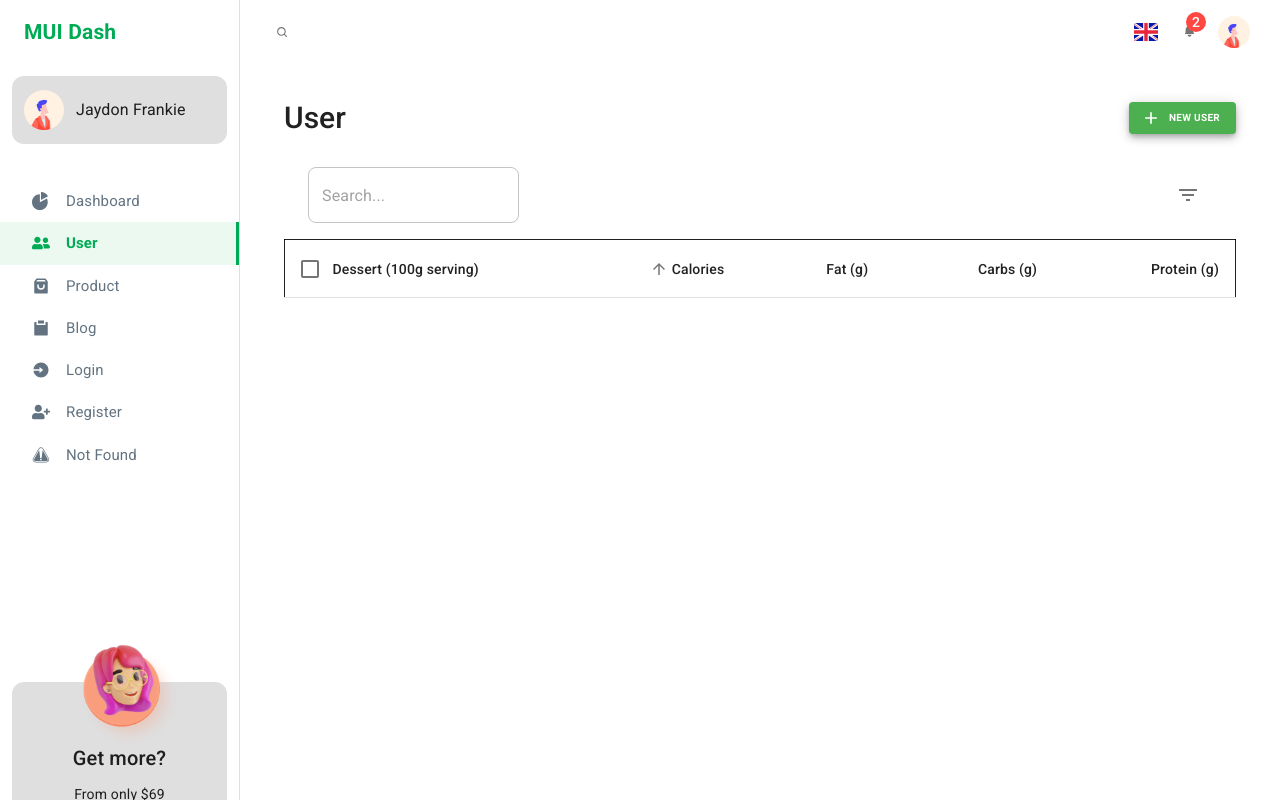
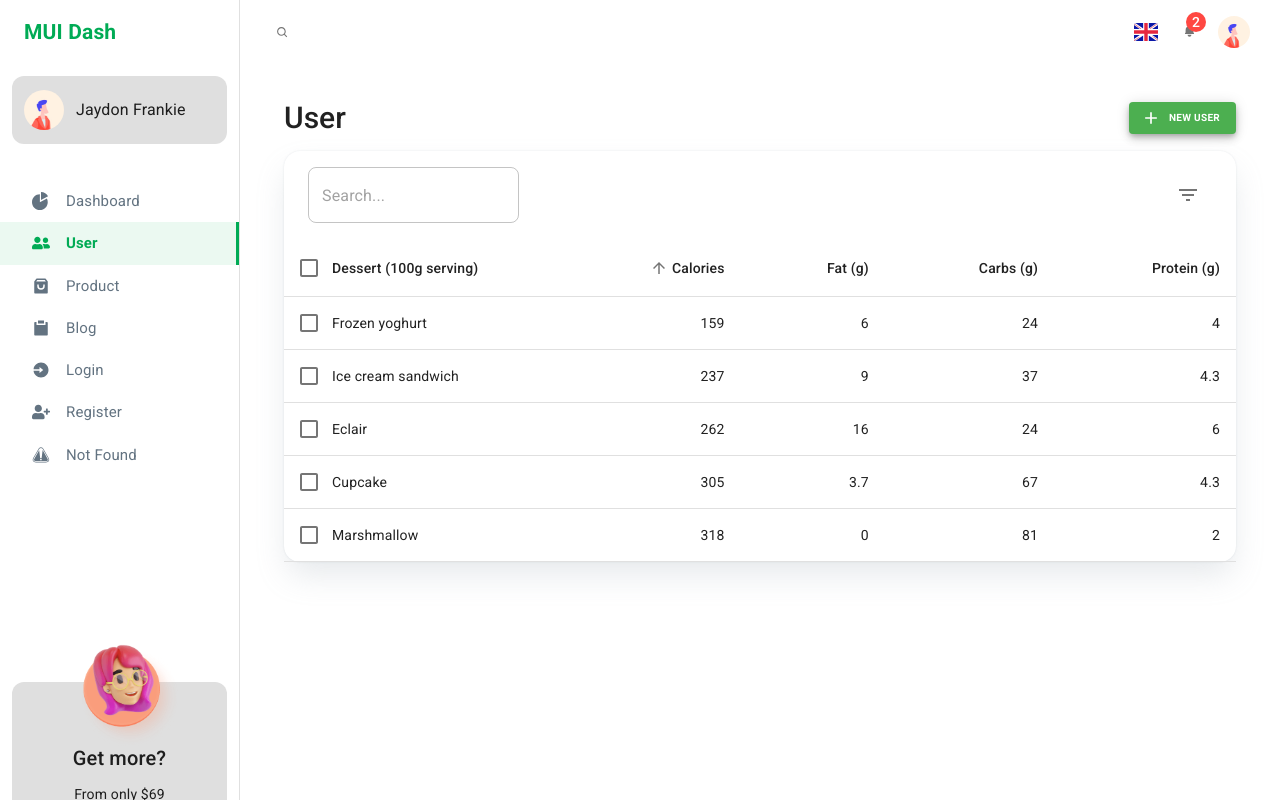
Before and after one commit to superfeddy/MUISample, a React (Create React App) app: page /user in a window 1280 px wide. Built offline with nearby package versions, Linux system fonts and the light colour scheme.

Commit message:
User: added the table data

```diff
--- a/src/components/User/UserTable.js
+++ b/src/components/User/UserTable.js
@@ -1,4 +1,11 @@
-import { TableContainer, Table } from "@material-ui/core";
+import {
+  TableContainer,
+  Table,
+  TableBody,
+  TableRow,
+  TableCell,
+  Checkbox,
+} from "@material-ui/core";
 import { styled } from "@material-ui/styles";
 import { useState } from "react";
 import { rows } from "../../api/userApi";
@@ -7,11 +14,37 @@ import UserTableHead from "./UserTableHead";
 
 // style
 const TableStyle = styled(Table)(({ theme }) => ({
-  border: "1px solid",
+  // border: "1px solid",
   minWidth: 500,
 
   overflowX: "auto",
 }));
+
+////////////////////////////////////////////////
+const descendingComparator = (a, b, orderBy) => {
+  if (b[orderBy] < a[orderBy]) return -1;
+  if (b[orderBy] > a[orderBy]) return 1;
+  return 0;
+};
+
+const getComparator = (order, orderBy) => {
+  return order === "desc"
+    ? (a, b) => descendingComparator(a, b, orderBy)
+    : (a, b) => -descendingComparator(a, b, orderBy);
+};
+
+const sortableArr = (arr, comparator) => {
+  const stabilizedThis = arr.map((el, idx) => [el, idx]);
+  stabilizedThis.sort((a, b) => {
+    const order = comparator(a[0], b[0]);
+    if (order !== 0) {
+      return order;
+    }
+    return a[1] - b[1];
+  });
+
+  return stabilizedThis.map((el) => el[0]);
+};
 
 const UserTable = () => {
   // states
@@ -95,8 +128,53 @@ const UserTable = () => {
           />
 
           {/* Table Body */}
+          <TableBody>
+            {sortableArr(rows, getComparator(order, orderBy))
+              .slice(page * rowsPerPage, page * rowsPerPage + rowsPerPage)
+              .map((row, idx) => {
+                const isItemSelected = isSelected(row.name);
+                const labelId = `enhanced-table-checkbox-${idx}`;
+
+                return (
+                  <TableRow
+                    key={row.name}
+                    hover
+                    role="checkbox"
+                    tabIndex={-1}
+                    aria-checked={isItemSelected}
+                    selected={isItemSelected}
+                  >
+                    <TableCell padding="checkbox">
+                      <Checkbox
+                        color="primary"
+                        checked={isItemSelected}
+                        inputProps={{ "aria-labelledby": labelId }}
+                        onClick={(e) => handleClick(e, row.name)}
+                      />
+                    </TableCell>
+
+                    <TableCell
+                      component="th"
+                      id={labelId}
+                      scope="row"
+                      padding="none"
+                    >
+                      {row.name}
+                    </TableCell>
+                    <TableCell align="right">{row.calories}</TableCell>
+                    <TableCell align="right">{row.fat}</TableCell>
+                    <TableCell align="right">{row.carbs}</TableCell>
+                    <TableCell align="right">{row.protein}</TableCell>
+                  </TableRow>
+                );
+              })}
+
+            {/* empty rows can be added below */}
+          </TableBody>
         </TableStyle>
       </TableContainer>
+
+      {/* Table Pagination */}
     </>
   );
 };
--- a/src/pages/User.js
+++ b/src/pages/User.js
@@ -13,8 +13,8 @@ const User = () => {
       <Box
         sx={{
           width: "100%",
-          //border: "1px solid",
-          borderRadius: 2,
+          borderRadius: 4,
+          boxShadow: `rgb(145 158 171 / 24%) 0px 0px 2px 0px, rgb(145 158 171 / 24%) 0px 16px 32px -4px`,
         }}
       >
         <UserTable />
```
